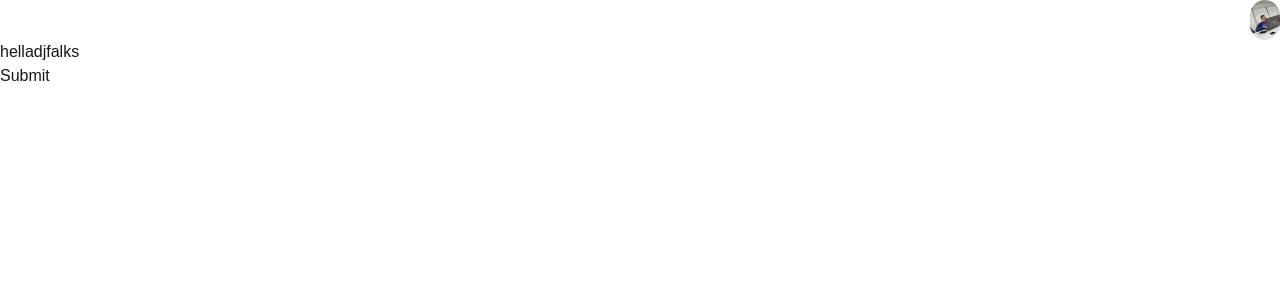
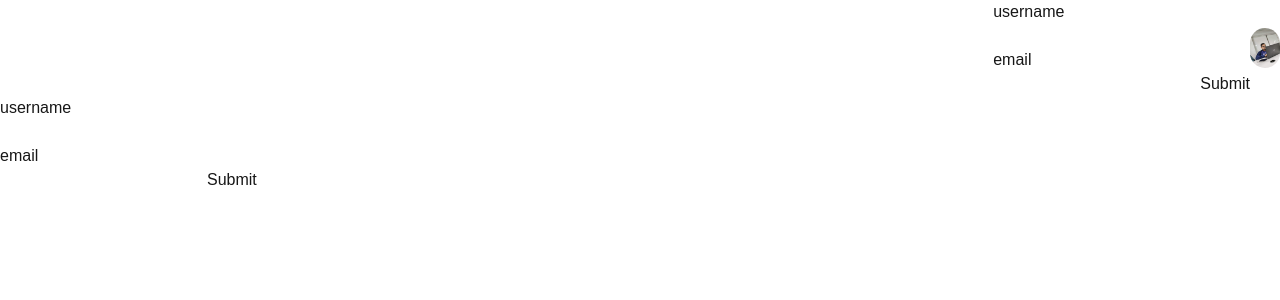
Before and after one commit to vedamanikanta2023/repair-frontend, a Next.js app: page /userDetails in a window 1280 px wide. Shown: the top 300 px of the page. Built offline with nearby package versions, Linux system fonts and the light colour scheme.

Commit message:
Integrating User Details component

```diff
--- a/src/app/(protected)/layout.tsx
+++ b/src/app/(protected)/layout.tsx
@@ -1,6 +1,7 @@
 import type { Metadata } from "next";
 import { Geist, Geist_Mono } from "next/font/google";
 import Image from "next/image";
+import UserDetails from "./userDetails/page";
 // import { SessionProvider } from "next-auth/react";
 
 export const metadata = {
@@ -20,6 +21,7 @@ export default function RootLayout({
   return (
     <div>
       <div className="flex justify-end items-center" >
+        <UserDetails />
         <Image src="/profile.jpg" className="rounded-full" width={30} height={30} alt="" />
       </div>
       {children}
--- a/src/app/(protected)/userDetails/page.tsx
+++ b/src/app/(protected)/userDetails/page.tsx
@@ -1,6 +1,9 @@
 export default function UserDetails (){
     return<form>
-        <h1>helladjfalks</h1>
+        <h1>username</h1>
+        <input />
+        <h1>email</h1>
+        <input />
         <input type="submit"/>
     </form>
 
```
